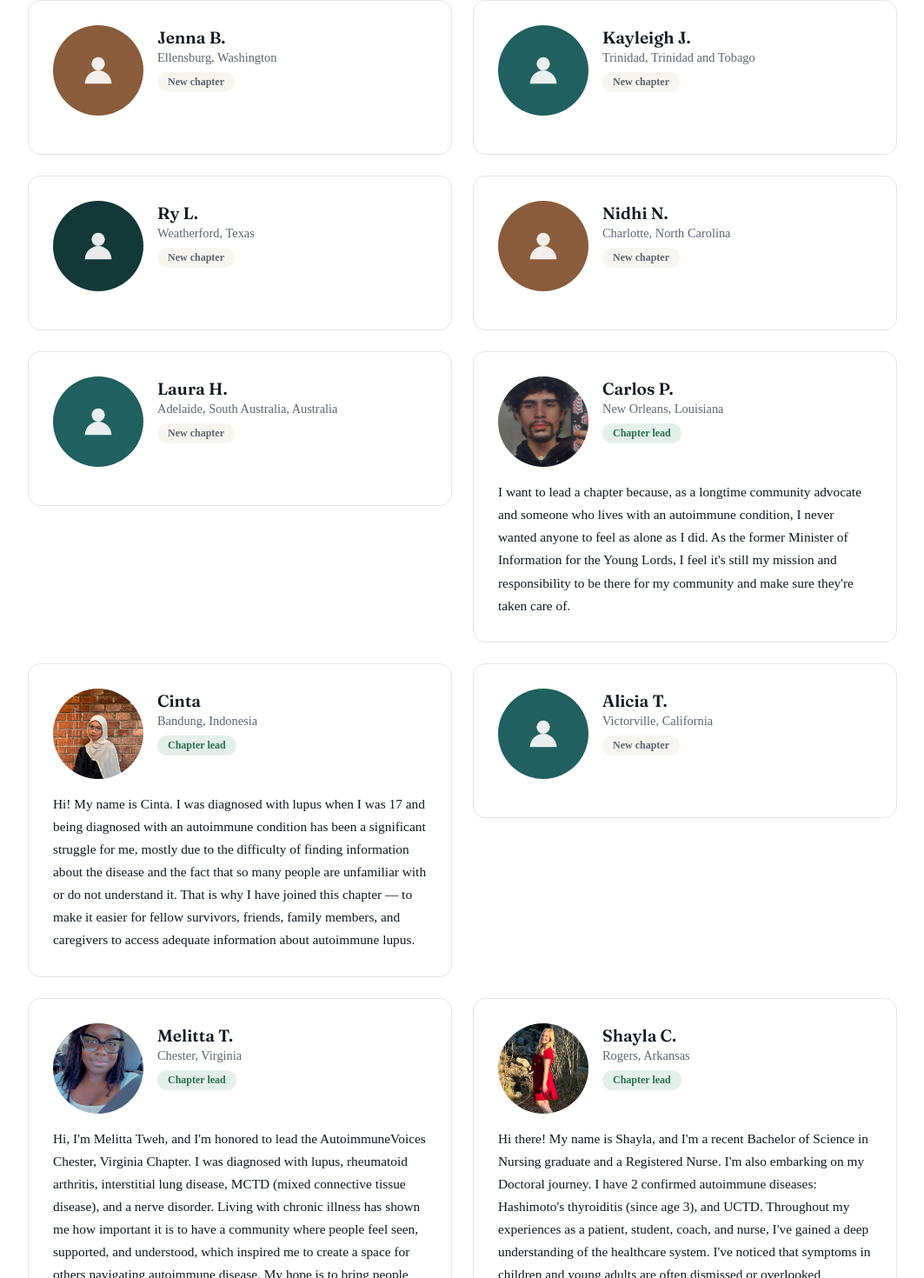
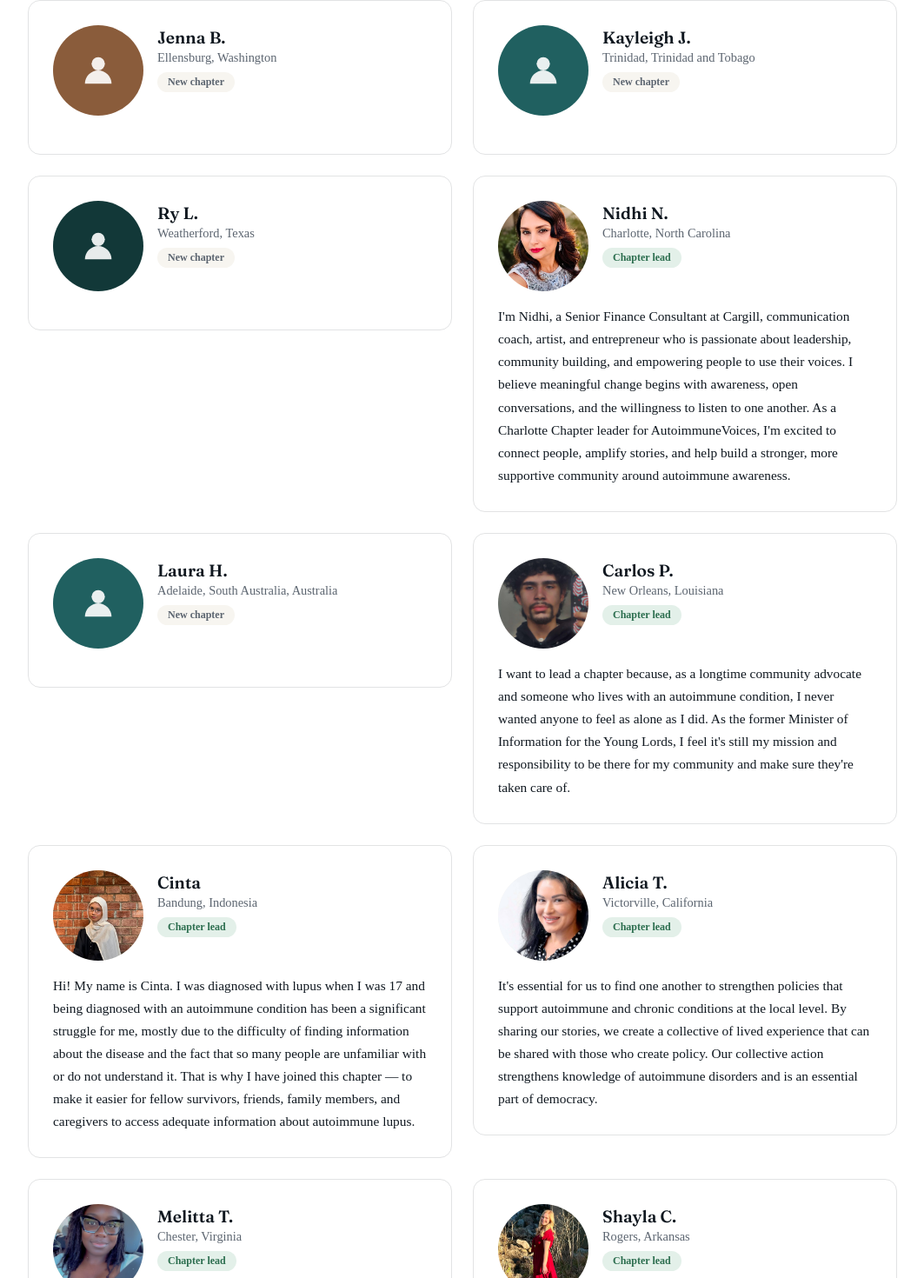
Before and after one commit to AadyaS26/patient-voice-coalition, a React (Vite) app: page /create-chapter in a window 1280 px wide. Shown: the part 3446-4916 px from the top of the page at 87% size, without its empty margins (108-1171 px from the left). Built offline with nearby package versions, Linux system fonts and the light colour scheme; no server answers.

Commit message:
Update CreateChapter.jsx

```diff
--- a/src/pages/CreateChapter.jsx
+++ b/src/pages/CreateChapter.jsx
@@ -56,7 +56,11 @@ const CHAPTERS = [
   { first: "Jenna", lastInitial: "B", city: "Ellensburg", region: "Washington", country: "US", photo: null, handle: null, bio: null },
   { first: "Kayleigh", lastInitial: "J", city: "Trinidad", region: null, country: "Trinidad and Tobago", photo: null, handle: null, bio: null },
   { first: "Ry", lastInitial: "L", city: "Weatherford", region: "Texas", country: "US", photo: null, handle: null, bio: null },
-  { first: "Nidhi", lastInitial: "N", city: "Charlotte", region: "North Carolina", country: "US", photo: null, handle: null, bio: null },
+  {
+    first: "Nidhi", lastInitial: "N", city: "Charlotte", region: "North Carolina", country: "US",
+    photo: "/chapter-photos/nidhi.jpg", handle: null,
+    bio: "I'm Nidhi, a Senior Finance Consultant at Cargill, communication coach, artist, and entrepreneur who is passionate about leadership, community building, and empowering people to use their voices. I believe meaningful change begins with awareness, open conversations, and the willingness to listen to one another. As a Charlotte Chapter leader for AutoimmuneVoices, I'm excited to connect people, amplify stories, and help build a stronger, more supportive community around autoimmune awareness.",
+  },
   { first: "Laura", lastInitial: "H", city: "Adelaide", region: "South Australia", country: "Australia", photo: null, handle: null, bio: null },
   {
     first: "Carlos", lastInitial: "P", city: "New Orleans", region: "Louisiana", country: "US",
@@ -68,7 +72,11 @@ const CHAPTERS = [
     photo: "/chapter-photos/cinta.jpg", handle: null,
     bio: "Hi! My name is Cinta. I was diagnosed with lupus when I was 17 and being diagnosed with an autoimmune condition has been a significant struggle for me, mostly due to the difficulty of finding information about the disease and the fact that so many people are unfamiliar with or do not understand it. That is why I have joined this chapter — to make it easier for fellow survivors, friends, family members, and caregivers to access adequate information about autoimmune lupus.",
   },
-  { first: "Alicia", lastInitial: "T", city: "Victorville", region: "California", country: "US", photo: null, handle: "@theinflamednurse", bio: null },
+  {
+    first: "Alicia", lastInitial: "T", city: "Victorville", region: "California", country: "US",
+    photo: "/chapter-photos/alicia.jpg", handle: "@theinflamednurse",
+    bio: "It's essential for us to find one another to strengthen policies that support autoimmune and chronic conditions at the local level. By sharing our stories, we create a collective of lived experience that can be shared with those who create policy. Our collective action strengthens knowledge of autoimmune disorders and is an essential part of democracy.",
+  },
   {
     first: "Melitta", lastInitial: "T", city: "Chester", region: "Virginia", country: "US",
     photo: "/chapter-photos/melitta.jpg", handle: "@flarebutfavored",
```
